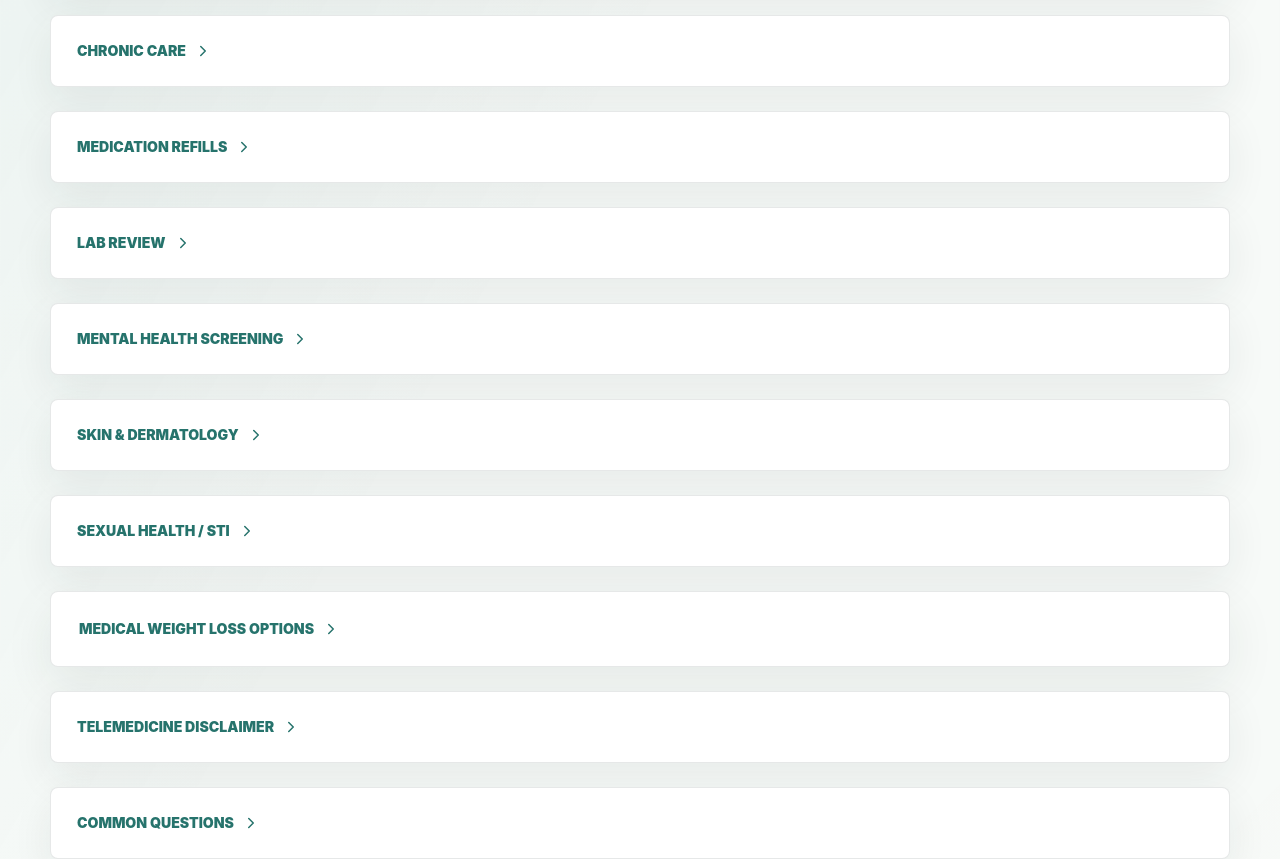
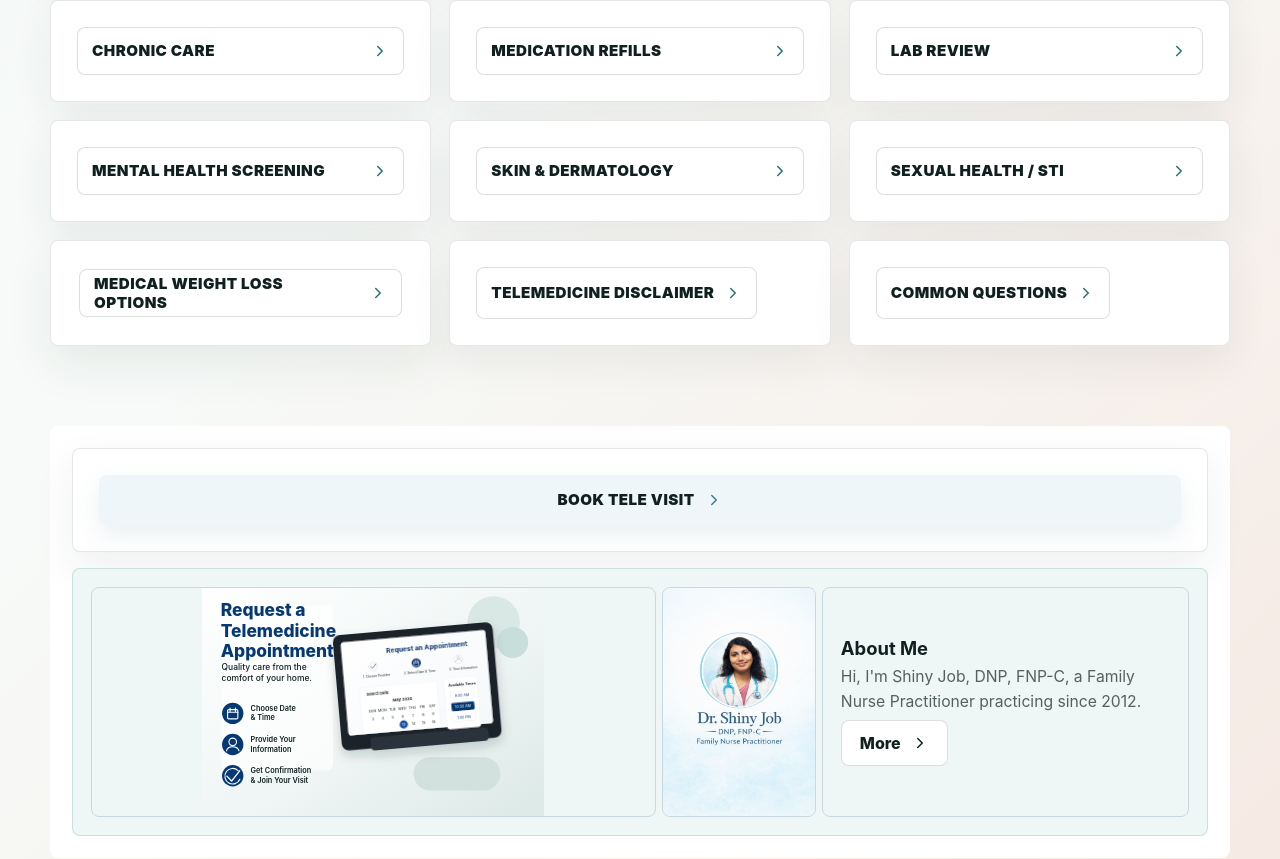
Before and after one commit to shinyjob77-dot/shinytele, a React (Vite) app: page / in a window 1280 px wide. Shown: the part 1721-2580 px from the top of the page. Built offline with nearby package versions, Linux system fonts and the light colour scheme.

Commit message:
Update styles.css

```diff
--- a/src/styles.css
+++ b/src/styles.css
@@ -267,6 +267,7 @@ a {
 h1,
 h2,
 h3,
+h4,
 p {
   margin: 0;
 }
@@ -288,6 +289,13 @@ h2 {
 h3 {
   color: #10201f;
   font-size: 1.25rem;
+}
+
+.hero-content h4 {
+  max-width: 760px;
+  color: #10201f;
+  font-size: clamp(1.85rem, 4vw, 3.2rem);
+  line-height: 1.05;
 }
 
 p {
@@ -395,6 +403,210 @@ p {
   object-fit: cover;
   border-radius: 8px;
   box-shadow: 0 30px 90px rgba(24, 45, 43, 0.18);
+}
+
+.quick-page-shell {
+  background:
+    linear-gradient(120deg, rgba(43, 127, 119, 0.1), transparent 42%),
+    #f7faf8;
+}
+
+.provider-profile-hero,
+.profile-layout {
+  width: min(1180px, calc(100% - 32px));
+  margin: 0 auto;
+}
+
+.provider-profile-hero {
+  display: grid;
+  grid-template-columns: minmax(0, 1.05fr) minmax(320px, 0.72fr);
+  gap: 42px;
+  align-items: center;
+  padding: 62px 0 44px;
+}
+
+.provider-profile-copy {
+  display: grid;
+  gap: 22px;
+}
+
+.provider-profile-copy h1 {
+  max-width: 820px;
+  color: #10201f;
+  font-size: clamp(2.25rem, 4.8vw, 4.35rem);
+  line-height: 1;
+}
+
+.provider-profile-copy p {
+  max-width: 720px;
+  color: #53615f;
+  font-size: 1.14rem;
+  line-height: 1.7;
+}
+
+.provider-profile-card {
+  display: grid;
+  gap: 18px;
+  overflow: hidden;
+  border: 1px solid rgba(16, 32, 31, 0.1);
+  border-radius: 8px;
+  background: #ffffff;
+  box-shadow: 0 24px 70px rgba(24, 45, 43, 0.12);
+}
+
+.provider-profile-card img {
+  width: 100%;
+  aspect-ratio: 4 / 3;
+  display: block;
+  object-fit: cover;
+  object-position: center;
+}
+
+.provider-profile-card div {
+  display: grid;
+  gap: 8px;
+  padding: 0 22px 22px;
+}
+
+.provider-profile-card h2 {
+  color: #10201f;
+  font-size: 1.45rem;
+}
+
+.provider-profile-card p {
+  color: #53615f;
+  line-height: 1.55;
+}
+
+.profile-layout {
+  display: grid;
+  grid-template-columns: minmax(260px, 0.34fr) minmax(0, 1fr);
+  gap: 28px;
+  align-items: start;
+  padding: 18px 0 80px;
+}
+
+.profile-sidebar {
+  position: sticky;
+  top: 94px;
+  display: grid;
+  gap: 16px;
+}
+
+.profile-info-card,
+.profile-section {
+  border: 1px solid rgba(16, 32, 31, 0.1);
+  border-radius: 8px;
+  background: #ffffff;
+  box-shadow: 0 16px 42px rgba(24, 45, 43, 0.07);
+}
+
+.profile-info-card {
+  display: grid;
+  gap: 16px;
+  padding: 22px;
+}
+
+.profile-info-card h2,
+.profile-section h2 {
+  color: #10201f;
+  font-size: 1.35rem;
+}
+
+.profile-info-card dl {
+  display: grid;
+  gap: 14px;
+  margin: 0;
+}
+
+.profile-info-card dl div {
+  display: grid;
+  gap: 4px;
+  padding-bottom: 12px;
+  border-bottom: 1px solid rgba(16, 32, 31, 0.08);
+}
+
+.profile-info-card dt {
+  color: #26736c;
+  font-size: 0.78rem;
+  font-weight: 900;
+  letter-spacing: 0.08em;
+  text-transform: uppercase;
+}
+
+.profile-info-card dd {
+  margin: 0;
+  color: #53615f;
+  line-height: 1.45;
+}
+
+.profile-info-card p {
+  color: #53615f;
+  line-height: 1.55;
+}
+
+.profile-info-card a:not(.primary-button) {
+  color: #26736c;
+  font-weight: 800;
+}
+
+.profile-main {
+  display: grid;
+  gap: 18px;
+}
+
+.profile-section {
+  display: grid;
+  gap: 14px;
+  padding: 28px;
+}
+
+.profile-section p {
+  color: #53615f;
+  font-size: 1.02rem;
+  line-height: 1.7;
+}
+
+.provider-introduction {
+  border-color: rgba(38, 115, 108, 0.24);
+  background: linear-gradient(135deg, #ffffff, #f3fbf9);
+}
+
+.profile-closing-line {
+  padding: 16px 18px;
+  border-left: 4px solid #26736c;
+  border-radius: 8px;
+  background: rgba(38, 115, 108, 0.08);
+  color: #10201f;
+  font-weight: 800;
+}
+
+.profile-specialty-grid {
+  display: grid;
+  grid-template-columns: repeat(2, minmax(0, 1fr));
+  gap: 14px;
+}
+
+.profile-specialty-grid article {
+  display: grid;
+  gap: 12px;
+  padding: 18px;
+  border-radius: 8px;
+  background: #f7faf8;
+}
+
+.profile-specialty-grid h3 {
+  font-size: 1rem;
+}
+
+.profile-specialty-grid ul {
+  display: grid;
+  gap: 7px;
+  margin: 0;
+  padding-left: 18px;
+  color: #53615f;
+  font-size: 0.95rem;
+  line-height: 1.45;
 }
 
 .services-band,
@@ -597,6 +809,27 @@ p {
   margin-bottom: 26px;
 }
 
+.care-sections-grid {
+  display: grid;
+  grid-template-columns: repeat(3, minmax(0, 1fr));
+  gap: 18px;
+  align-items: start;
+}
+
+.care-sections-grid > .care-detail-panel,
+.care-sections-grid > .quick-sick-panel,
+.care-sections-grid > .medical-weight-options {
+  height: 100%;
+  margin-top: 0;
+}
+
+.care-sections-grid > .care-detail-panel:has([aria-expanded="true"]),
+.care-sections-grid > .quick-sick-panel:has([aria-expanded="true"]),
+.care-sections-grid > .medical-weight-options:has([aria-expanded="true"]) {
+  grid-column: 1 / -1;
+  height: auto;
+}
+
 .service-icon {
   width: 52px;
   height: 52px;
@@ -625,31 +858,63 @@ p {
   gap: 10px;
 }
 
+.care-subheading,
+.quick-sick-subheading {
+  display: flex;
+  align-items: center;
+  justify-content: space-between;
+  gap: 14px;
+  flex-wrap: wrap;
+}
+
+.care-subheading h3,
+.quick-sick-subheading h3 {
+  flex: 1 1 280px;
+}
+
+.care-subheading .secondary-button,
+.quick-sick-subheading .secondary-button {
+  flex: 0 0 auto;
+}
+
 .care-heading-trigger {
   display: inline-flex;
   align-items: center;
-  justify-content: flex-start;
-  gap: 8px;
-  width: fit-content;
-  border: 0;
-  padding: 0;
-  color: #26736c;
-  background: transparent;
+  justify-content: space-between;
+  gap: 10px;
+  width: 100%;
+  min-height: 48px;
+  border: 1px solid rgba(16, 32, 31, 0.14);
+  border-radius: 8px;
+  padding: 0 14px;
+  color: #10201f;
+  background: #ffffff;
   cursor: pointer;
   text-align: left;
 }
 
 .care-heading-trigger .section-kicker {
-  border-bottom: 1px solid transparent;
+  color: #10201f;
+  font-size: 0.95rem;
+  letter-spacing: 0.03em;
+  line-height: 1.25;
+  border-bottom: 0;
 }
 
 .care-heading-trigger:hover .section-kicker,
 .care-heading-trigger:focus-visible .section-kicker {
-  border-bottom-color: currentColor;
+  border-bottom-color: transparent;
+}
+
+.care-heading-trigger:hover,
+.care-heading-trigger:focus-visible {
+  border-color: #26736c;
+  box-shadow: 0 10px 24px rgba(38, 115, 108, 0.12);
 }
 
 .care-heading-trigger svg {
   flex: 0 0 auto;
+  color: #26736c;
   transition: transform 0.18s ease;
 }
 
@@ -669,11 +934,28 @@ p {
 }
 
 .chronic-care-grid {
-  grid-template-columns: repeat(6, minmax(0, 1fr));
+  grid-template-columns: repeat(4, minmax(0, 1fr));
 }
 
 .womens-health-grid {
   grid-template-columns: repeat(4, minmax(0, 1fr));
+}
+
+.weight-program-content {
+  display: grid;
+  gap: 18px;
+}
+
+.weight-program-action {
+  width: fit-content;
+}
+
+.weight-program-grid {
+  grid-template-columns: repeat(3, minmax(0, 1fr));
+}
+
+.standalone-care-grid {
+  grid-template-columns: minmax(0, 420px);
 }
 
 .care-detail-card,
@@ -1058,14 +1340,11 @@ p {
 }
 
 .booking-section {
-  display: grid;
-  grid-template-columns: minmax(260px, 0.62fr) minmax(420px, 1.38fr);
-  gap: 24px;
-  align-items: start;
+  display: block;
   margin-bottom: 60px;
-  padding: 42px;
-  border-radius: 8px;
-  background: #10201f;
+  padding: 0;
+  border-radius: 0;
+  background: transparent;
 }
 
 .booking-visual {
@@ -1100,6 +1379,38 @@ p {
   padding: 22px;
   border-radius: 8px;
   background: #ffffff;
+}
+
+.booking-frame-panel {
+  display: grid;
+  gap: 18px;
+  padding: 26px;
+  border: 1px solid rgba(16, 32, 31, 0.1);
+  border-radius: 8px;
+  background: #ffffff;
+  box-shadow: 0 16px 42px rgba(24, 45, 43, 0.07);
+}
+
+.booking-frame-panel .care-heading-trigger {
+  border-color: #c8d8df;
+  color: #10201f;
+  background: #eef6f9;
+  box-shadow: 0 10px 24px rgba(60, 107, 123, 0.1);
+}
+
+.booking-frame-panel .care-heading-trigger .section-kicker {
+  color: #10201f;
+}
+
+.booking-frame-panel .care-heading-trigger svg {
+  color: #3d7c91;
+}
+
+.booking-frame-panel .care-heading-trigger:hover,
+.booking-frame-panel .care-heading-trigger:focus-visible {
+  border-color: #7faec0;
+  background: #e4f0f5;
+  box-shadow: 0 12px 28px rgba(60, 107, 123, 0.16);
 }
 
 .booking-form label {
@@ -1197,6 +1508,60 @@ p {
   flex: 0 0 auto;
 }
 
+.payment-content {
+  display: grid;
+  gap: 16px;
+}
+
+.payment-image-row {
+  display: grid;
+  grid-template-columns: minmax(0, 1fr) auto minmax(220px, 0.65fr);
+  gap: 6px;
+  align-items: stretch;
+}
+
+.payment-image-row img {
+  width: 100%;
+  height: 230px;
+  display: block;
+  object-fit: contain;
+  border: 1px solid #c8d8df;
+  border-radius: 8px;
+  background: #eef7f5;
+}
+
+.payment-image-row img:nth-child(2) {
+  width: auto;
+  max-width: 180px;
+  object-position: left center;
+}
+
+.provider-about-card {
+  display: grid;
+  align-content: center;
+  gap: 10px;
+  min-height: 230px;
+  padding: 18px;
+  border: 1px solid #c8d8df;
+  border-radius: 8px;
+  background: #eef7f5;
+}
+
+.provider-about-card h3 {
+  color: #10201f;
+  font-size: 1.15rem;
+}
+
+.provider-about-card p {
+  color: #53615f;
+  font-size: 0.98rem;
+  line-height: 1.55;
+}
+
+.provider-about-card .secondary-button {
+  width: fit-content;
+}
+
 .self-pay-menu {
   display: grid;
   gap: 12px;
@@ -1792,12 +2157,22 @@ p {
   .manual-login-panel,
   .practice-video-section,
   .section-switcher,
+  .provider-profile-hero,
+  .profile-layout,
   .weight-loss-hero,
   .program-details,
   .booking-section {
     grid-template-columns: 1fr;
   }
 
+  .care-sections-grid {
+    grid-template-columns: 1fr;
+  }
+
+  .profile-sidebar {
+    position: static;
+  }
+
   .section-switcher-actions {
     justify-content: flex-start;
   }
@@ -1819,6 +2194,8 @@ p {
 
   .care-detail-grid,
   .quick-sick-grid,
+  .weight-program-grid,
+  .profile-specialty-grid,
   .manual-login-form {
     grid-template-columns: 1fr;
   }
@@ -1866,6 +2243,8 @@ p {
   .services-band,
   .practice-video-section,
   .section-switcher,
+  .provider-profile-hero,
+  .profile-layout,
   .weight-loss-page,
   .booking-section,
   .intake-section,
@@ -1890,6 +2269,7 @@ p {
 
   .hero-actions a,
   .weight-loss-hero .primary-button,
+  .weight-program-action,
   .weight-consent-form button,
   .secure-payment-panel .primary-button,
   .intake-form button,
@@ -1904,6 +2284,10 @@ p {
     flex-direction: column;
   }
 
+  .payment-image-row {
+    grid-template-columns: 1fr;
+  }
+
   .intake-form,
   .weight-consent-form,
   .consent-form {
```
